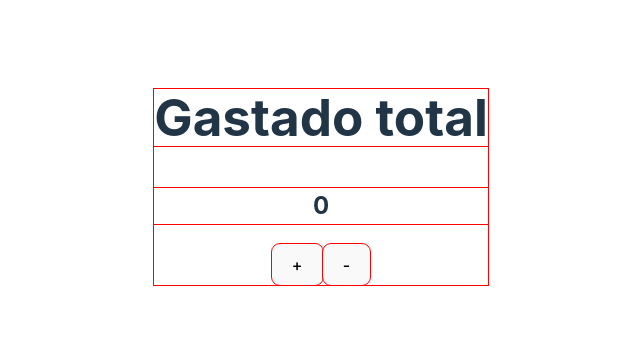
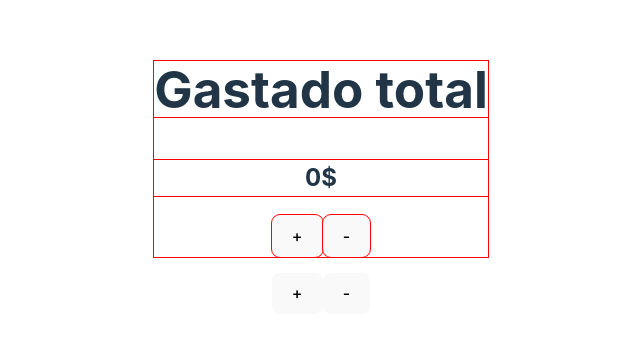
Before and after one commit to marialapc/my-expenses, a React (Vite) app: page / in a window 1280 px wide. Shown: the part 234-572 px from the top of the page, without its empty margins (319-959 px from the left). Built offline with nearby package versions, Linux system fonts and the light colour scheme.

Commit message:
Add new buttons for Expenses

```diff
--- /dev/null
+++ b/src/components/ExpensesList/ExpensesList.jsx
@@ -0,0 +1,39 @@
+import { useState } from "react";
+
+const expense = {
+  amount: 100,
+};
+
+const ExpensesList = () => {
+  const [expenses, setExpenses] = useState([]);
+
+  const handleAddExpense = () => {
+    //añadir expense aleatorio, max de cantidades, button clear
+    setExpenses((oldExpenses) => {
+      return [...oldExpenses, expense];
+    });
+  };
+
+  const handleDeleteExpense = () => {
+    setExpenses((oldExpenses) => {
+      const copied = [...oldExpenses];
+      copied.pop();
+
+      return copied;
+    });
+  };
+
+  return (
+    <>
+      <ul>
+        {expenses.map((expense, index) => (
+          <li key={index}>{expense.amount}</li>
+        ))}
+      </ul>
+      <button onClick={handleAddExpense}>+</button>
+      <button onClick={handleDeleteExpense}>-</button>
+    </>
+  );
+};
+
+export { ExpensesList };
--- a/src/components/TotalExpenses/TotalExpenses.jsx
+++ b/src/components/TotalExpenses/TotalExpenses.jsx
@@ -1,40 +1,35 @@
-import './TotalExpenses.css'
+import "./TotalExpenses.css";
 
-import { useState } from 'react'
+import { useState } from "react";
 
+const maxValue = 10;
+const minValue = 0;
 
 const TotalExpenses = () => {
-    // const myState = useState(0)
-    // const myStateValue = myState[0];
-    // const updateMyState = myState[1];
-    //destructuring
-
-    const [myState, setMystate] = useState(0)
+  const [myState, setMystate] = useState(0);
 
   const handleClickAdd = () => {
-        if (myState < 10) {
-        setMystate(myState+ 1)
+    if (myState < maxValue) {
+      setMystate(myState + 1);
     }
-    }
+  };
 
   const handleClickRemove = () => {
-        if (myState > 0) {
-        setMystate(myState - 1)
+    if (myState > minValue) {
+      setMystate(myState - 1);
     }
-    }
+  };
 
   return (
-        <article className='total-expenses'>
+    <article className="total-expenses">
       <h1>Gastado total</h1>
       <section>
-            <h2>{myState}</h2>
+        <h2>{myState}$</h2>
       </section>
       <button onClick={handleClickAdd}>+</button>
       <button onClick={handleClickRemove}>-</button>
+    </article>
+  );
+};
 
-        </article>
-
-    )
-}
-
-export {TotalExpenses}
+export { TotalExpenses };
--- a/src/views/HomeView/HomeView.jsx
+++ b/src/views/HomeView/HomeView.jsx
@@ -1,9 +1,13 @@
-import { TotalExpenses } from "../../components/TotalExpenses/TotalExpenses"
+import { TotalExpenses } from "../../components/TotalExpenses/TotalExpenses";
+import { ExpensesList } from "../../components/ExpensesList/ExpensesList";
 
 const HomeView = () => {
-    return (
-        <TotalExpenses />
-    )
-}
+  return (
+    <>
+      <TotalExpenses />
+      <ExpensesList />
+    </>
+  );
+};
 
-export {HomeView}
+export { HomeView };
```
Also changed, not shown: src/components/ExpensesList/ExpensesList.css (added). Lines whose indentation alone changed are shown as unchanged.
